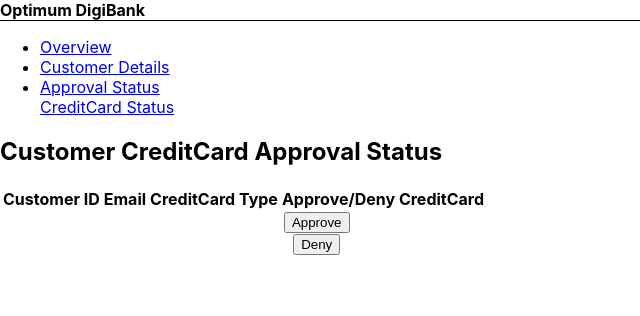
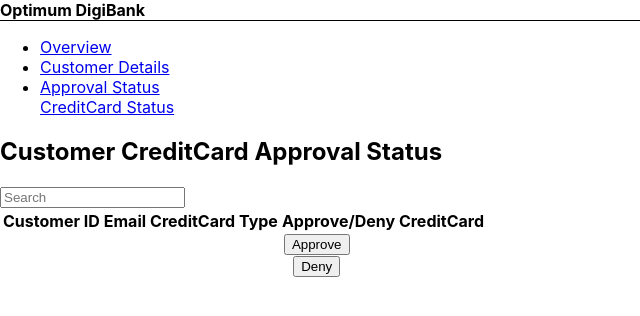
Before and after one commit to ilagon/frontend-optimum-solution, a React (Create React App) app in the folder frontend/: page /creditcardstatus in a window 1280 px wide. Shown: the top 316 px of the page, without its empty margins (0-640 px from the left). Built offline with nearby package versions, Linux system fonts and the light colour scheme.

Commit message:
Additional Stuff, Dzul, 11 June 2020

```diff
--- a/frontend/src/components/ApprovalStatus.js
+++ b/frontend/src/components/ApprovalStatus.js
@@ -6,6 +6,7 @@ export default function ApprovalStatus() {
     return (
         <div>
             <h1>Customer Account Approval Status</h1>
+            <input placeholder='Search'></input>
             <table>
                 <th>Customer ID</th>
                 <th>Email</th>
--- a/frontend/src/components/CreditCardStatus.js
+++ b/frontend/src/components/CreditCardStatus.js
@@ -6,6 +6,7 @@ export default function CreditCardStatus() {
     return (
         <div>
             <h1>Customer CreditCard Approval Status</h1>
+            <input placeholder='Search'></input>
             <table>
                 <th>Customer ID</th>
                 <th>Email</th>
--- a/frontend/src/components/CustomerDetails.js
+++ b/frontend/src/components/CustomerDetails.js
@@ -4,6 +4,7 @@ export default function CustomerDetails() {
     return (
         <div>
             <h1>Customer Details</h1>
+            <input placeholder='Search'></input>
             <table>
                 <th>Customer ID</th>
                 <th>Name</th>
--- a/frontend/src/components/Overview.js
+++ b/frontend/src/components/Overview.js
@@ -13,6 +13,8 @@ export default function Overview() {
                 <th>Pending CreditCard Approval</th>
                 <th>Total Customers</th>
             </table>
+            <h1>Customer List</h1>
+            <input placeholder='Search'></input>
             <Reset></Reset>
         </div>
     )
```
